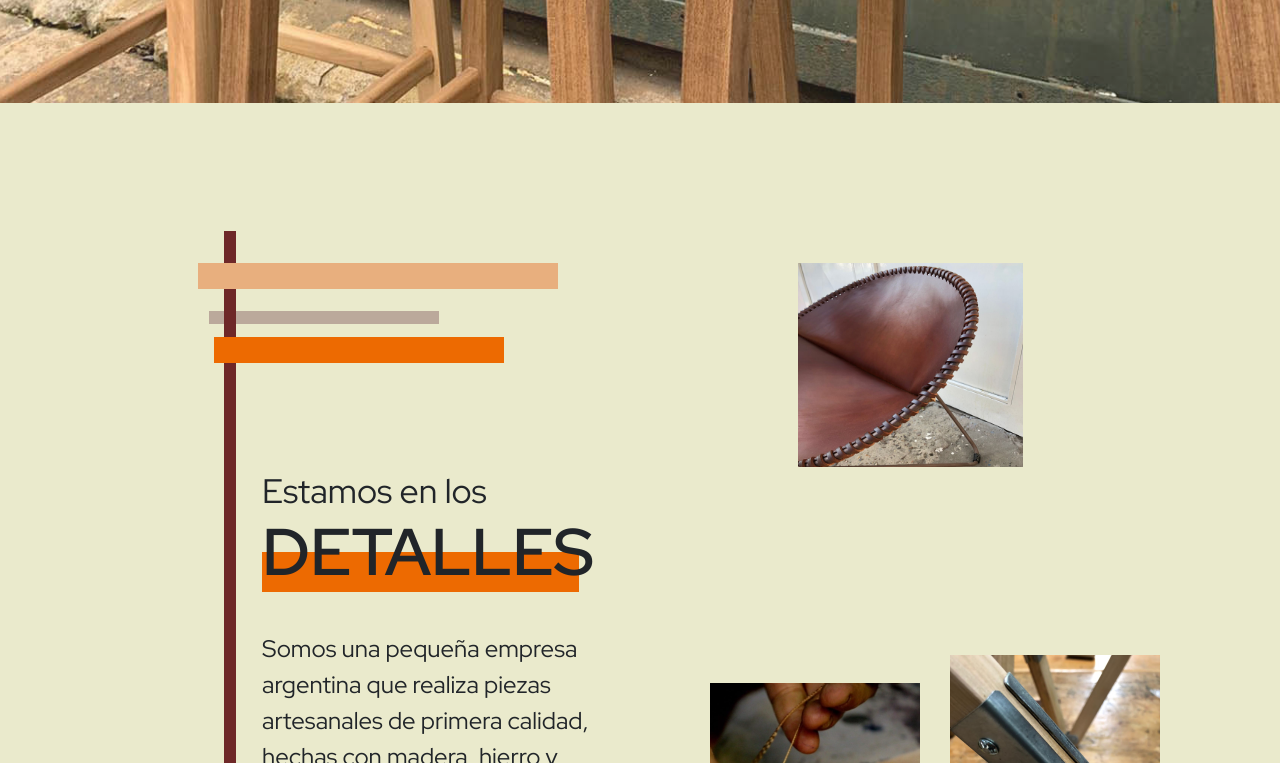
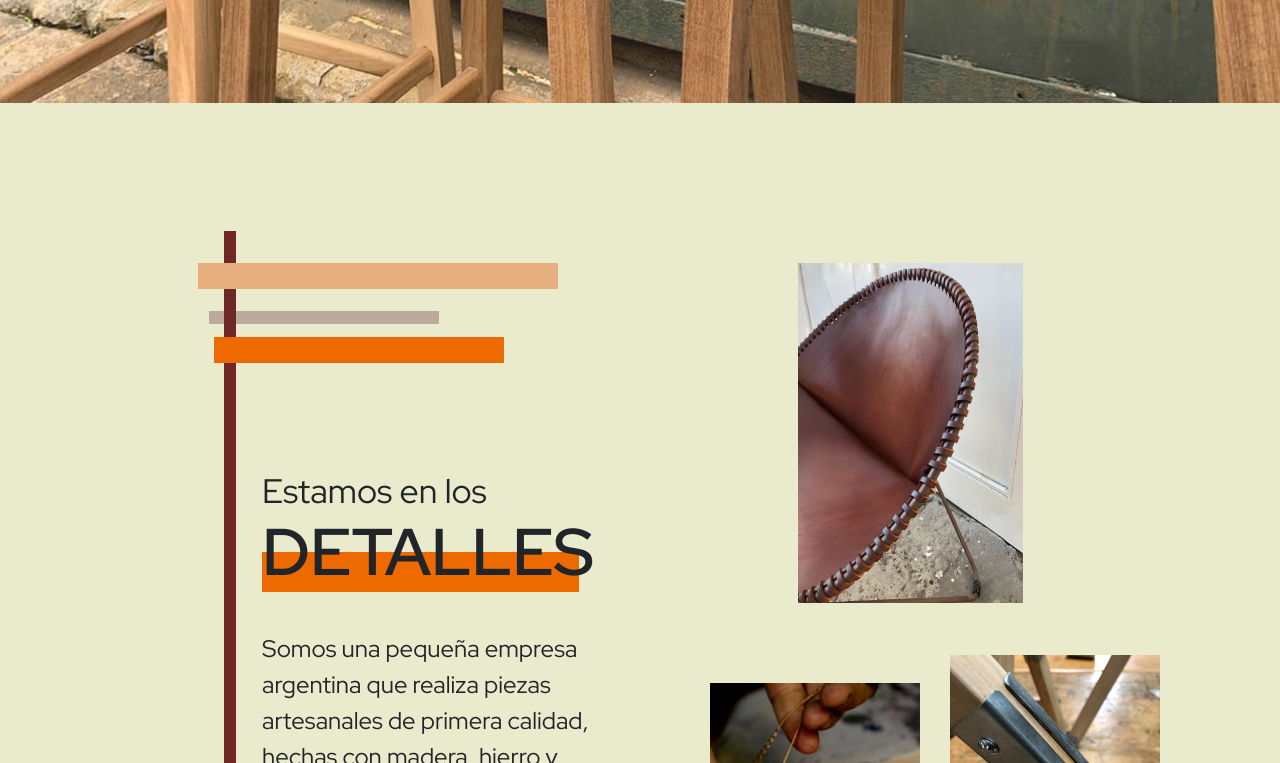
Before and after one commit to FabianDaSilva/El-Malacara, a website with bundled scripts: page index.html in a window 1280 px wide. Shown: the part 772-1535 px from the top of the page. Built offline with nearby package versions, Linux system fonts and the light colour scheme; files whose address does not match are found by name.

Commit message:
detalles fix

```diff
--- a/css/style.css
+++ b/css/style.css
@@ -1200,6 +1200,7 @@ footer {
    .detail__img__container {
       display: flex;
       flex-direction: column;
+      width: 100%;
    }
 
    /* Products */
@@ -1733,8 +1734,8 @@ footer {
    }
 
    .home-details__img-col-1 > img {
-      height: 60%;
-   }
-
-
-}
+      height: 100%;
+   }
+
+
+}
```
